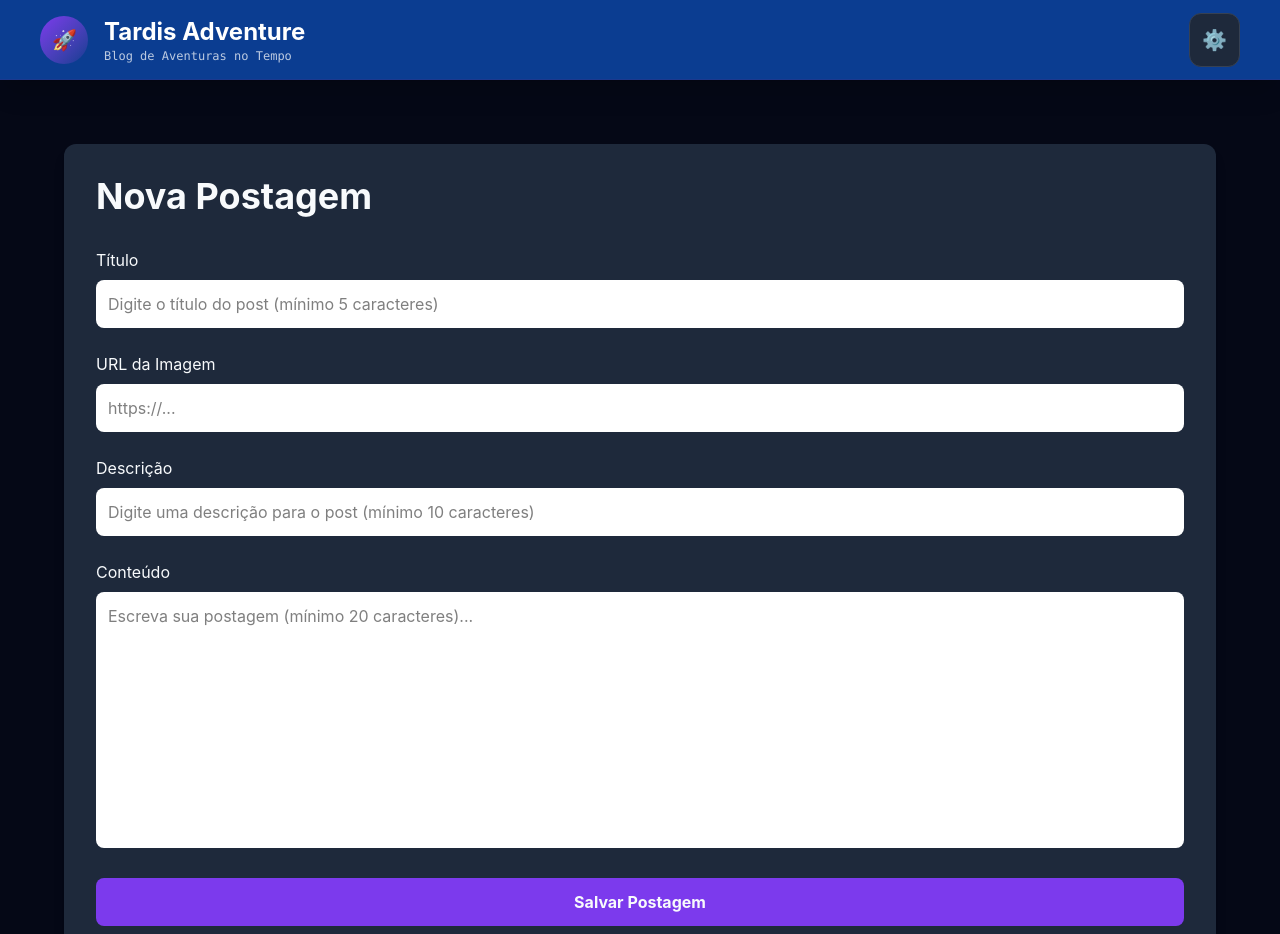
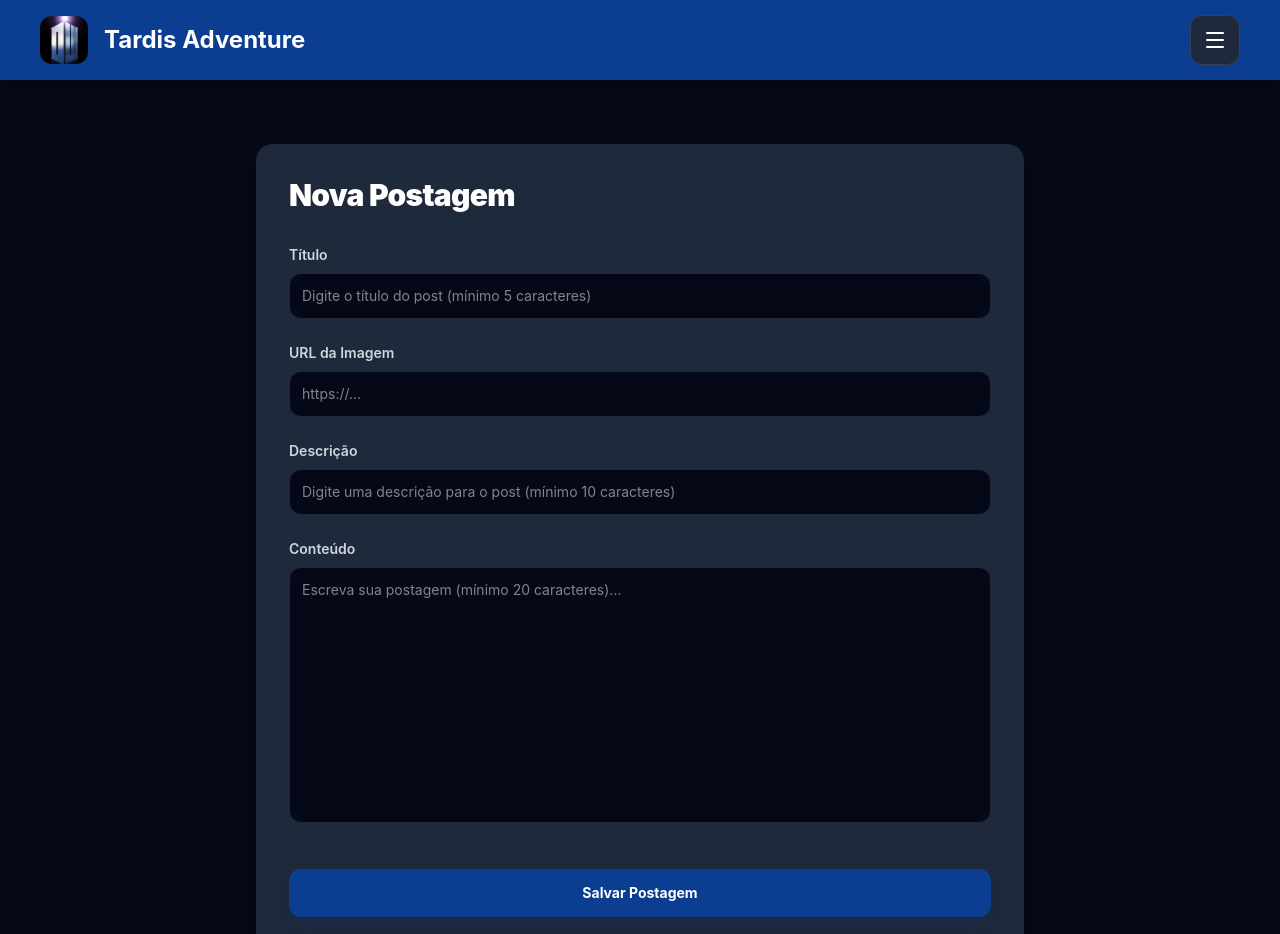
Before and after one commit to ArlensonLorran/TARDIS-Adventure, a Next.js app in the folder frontend/: page /admin/create in a window 1280 px wide. Shown: the top 934 px of the page. Built offline with nearby package versions, Linux system fonts and the light colour scheme; no server answers.

Commit message:
Visual melhorado

```diff
--- a/frontend/app/admin/create/page.tsx
+++ b/frontend/app/admin/create/page.tsx
@@ -44,7 +44,7 @@ export default function CreatePostPage() {
         throw new Error(resultado.details || resultado.message || "Erro ao salvar no banco.");
       }
 
-      alert("Post publicado com sucesso no MongoDB!");
+      alert("Post publicado com sucesso!");
 
       router.push("/admin");
       router.refresh();
@@ -56,13 +56,11 @@ export default function CreatePostPage() {
     }
   };
 
+  return (
+    <main className="min-h-screen bg-slate-50 dark:bg-space-dark text-slate-900 dark:text-white p-4 sm:p-8 transition-colors duration-300">
+      <div className="max-w-3xl mx-auto bg-white dark:bg-space-light p-6 sm:p-8 rounded-2xl shadow-xl border border-slate-200 dark:border-gray-800 transition-colors duration-300">
 
-  return (
-    <main className="bg-space-dark text-star p-8">
-
-    <div className="w-full bg-space-light p-8 rounded-xl shadow-lg">
-
-        <h1 className="text-4xl font-bold mb-8">
+        <h1 className="text-3xl font-black tracking-tight mb-8 text-slate-900 dark:text-white">
           Nova Postagem
         </h1>
 
@@ -70,77 +68,73 @@ export default function CreatePostPage() {
 
           {/* Título */}
           <div>
-            <label className="block mb-2">
+            <label className="block mb-2 text-sm font-semibold text-slate-700 dark:text-gray-300">
               Título
             </label>
-
             <input
               type="text"
               value={titulo}
               onChange={(e) => setTitulo(e.target.value)}
               placeholder="Digite o título do post (mínimo 5 caracteres)"
-              className="w-full p-3 rounded-lg text-black bg-white"
+              className="w-full p-3 rounded-xl text-slate-900 dark:text-white bg-slate-50 dark:bg-space-dark border border-slate-200 dark:border-gray-800 focus:outline-none focus:border-slate-400 dark:focus:border-gray-600 transition text-sm"
             />
           </div>
 
           {/* Imagem */}
           <div>
-            <label className="block mb-2">
+            <label className="block mb-2 text-sm font-semibold text-slate-700 dark:text-gray-300">
               URL da Imagem
             </label>
-
             <input
               type="text"
               value={imagem}
               onChange={(e) => setImagem(e.target.value)}
               placeholder="https://..."
-              className="w-full p-3 rounded-lg text-black bg-white"
+              className="w-full p-3 rounded-xl text-slate-900 dark:text-white bg-slate-50 dark:bg-space-dark border border-slate-200 dark:border-gray-800 focus:outline-none focus:border-slate-400 dark:focus:border-gray-600 transition text-sm"
             />
           </div>
 
           {/* Descrição */}
           <div>
-            <label className="block mb-2">
+            <label className="block mb-2 text-sm font-semibold text-slate-700 dark:text-gray-300">
               Descrição
             </label>
-
             <input
               type="text"
               value={descricao}
               onChange={(e) => setDescricao(e.target.value)}
               placeholder="Digite uma descrição para o post (mínimo 10 caracteres)"
-              className="w-full p-3 rounded-lg text-black bg-white"
+              className="w-full p-3 rounded-xl text-slate-900 dark:text-white bg-slate-50 dark:bg-space-dark border border-slate-200 dark:border-gray-800 focus:outline-none focus:border-slate-400 dark:focus:border-gray-600 transition text-sm"
             />
           </div>
 
           {/* Conteúdo */}
           <div>
-            <label className="block mb-2">
+            <label className="block mb-2 text-sm font-semibold text-slate-700 dark:text-gray-300">
               Conteúdo
             </label>
-
             <textarea
               value={conteudo}
               onChange={(e) => setConteudo(e.target.value)}
               placeholder="Escreva sua postagem (mínimo 20 caracteres)..."
-              className="w-full p-3 rounded-lg text-black bg-white h-64 resize-none"
+              className="w-full p-3 rounded-xl text-slate-900 dark:text-white bg-slate-50 dark:bg-space-dark border border-slate-200 dark:border-gray-800 focus:outline-none focus:border-slate-400 dark:focus:border-gray-600 transition h-64 resize-none text-sm"
             />
           </div>
 
           {/* Mensagem de erro */}
           {erro && (
-            <div className="bg-red-500 text-white p-3 rounded-lg">
-             {erro}
+            <div className="bg-red-500 text-white p-4 rounded-xl text-sm font-medium shadow-md">
+              {erro}
             </div>
-        )}
+          )}
 
           {/* Botão */}
           <button
             onClick={handleSalvar}
             disabled={isSubmitting}
-            className="w-full bg-galaxy py-3 rounded-lg font-bold hover:opacity-80"
-            >
-              {isSubmitting ? "Enviando para a TARDIS..." : "Salvar Postagem"}
+            className="w-full bg-azul-tardis text-white py-3.5 rounded-xl font-bold hover:opacity-90 disabled:opacity-50 transition shadow-lg shadow-azul-tardis/10 text-sm mt-4"
+          >
+            {isSubmitting ? "Publicando..." : "Salvar Postagem"}
           </button>
         </div>
       </div>
--- a/frontend/app/admin/edit/[id]/page.tsx
+++ b/frontend/app/admin/edit/[id]/page.tsx
@@ -8,13 +8,12 @@ interface EditPostPageProps {
 }
 
 export default function EditPostPage({ params }: EditPostPageProps) {
-  // Desembrulha os parâmetros da rota de forma assíncrona exigida pelo Next.js 15
   const resolvedParams = use(params);
   const id = resolvedParams.id;
 
   const [titulo, setTitulo] = useState("");
   const [imagem, setImagem] = useState("");
-  const [descricao, setDescricao] = useState(""); // ✨ Adicionado o estado da descrição
+  const [descricao, setDescricao] = useState("");
   const [conteudo, setConteudo] = useState("");
   const [erro, setErro] = useState("");
   const [loading, setLoading] = useState(true);
@@ -23,17 +22,16 @@ export default function EditPostPage({ params }: EditPostPageProps) {
   const router = useRouter();
   const baseUrl = process.env.NEXT_PUBLIC_API_URL || 'http://localhost:5000';
 
-  // Carrega os dados atuais do post para preencher os campos automaticamente
   useEffect(() => {
     async function carregarPost() {
       try {
         const res = await fetch(`${baseUrl}/api/posts/${id}`);
-        if (!res.ok) throw new Error("Não foi possível localizar este registro na TARDIS.");
+        if (!res.ok) throw new Error("Não foi possível localizar este registro.");
         const post = await res.json();
 
         setTitulo(post.title);
         setImagem(post.imageUrl || "");
-        setDescricao(post.description || ""); // ✨ Carrega a descrição do banco
+        setDescricao(post.description || "");
         setConteudo(post.content);
       } catch (err: any) {
         setErro(err.message);
@@ -55,7 +53,7 @@ export default function EditPostPage({ params }: EditPostPageProps) {
 
     const dadosAtualizados = {
       title: titulo,
-      description: descricao, // ✨ Enviando a descrição atualizada
+      description: descricao,
       content: conteudo,
       imageUrl: imagem || undefined
     };
@@ -75,7 +73,7 @@ export default function EditPostPage({ params }: EditPostPageProps) {
         throw new Error(resultado.details || resultado.message || "Erro ao atualizar no banco.");
       }
 
-      alert("Post atualizado com sucesso no MongoDB!");
+      alert("Post atualizado com sucesso!");
       router.push("/admin");
       router.refresh();
 
@@ -88,24 +86,24 @@ export default function EditPostPage({ params }: EditPostPageProps) {
 
   if (loading) {
     return (
-      <div className="min-h-screen bg-space-dark text-white flex items-center justify-center font-mono">
-        ⏳ Sintonizando frequências da TARDIS...
+      <div className="min-h-screen bg-slate-50 dark:bg-space-dark text-slate-600 dark:text-gray-400 flex items-center justify-center text-sm font-medium transition-colors duration-300">
+        <span className="animate-pulse">⏳ Carregando dados do artigo...</span>
       </div>
     );
   }
 
   return (
-    <main className="bg-space-dark text-white p-8">
-      <div className="w-full bg-space-light p-8 rounded-xl shadow-lg">
+    <main className="min-h-screen bg-slate-50 dark:bg-space-dark text-slate-900 dark:text-white p-4 sm:p-8 transition-colors duration-300">
+      <div className="max-w-3xl mx-auto bg-white dark:bg-space-light p-6 sm:p-8 rounded-2xl shadow-xl border border-slate-200 dark:border-gray-800 transition-colors duration-300">
 
-        <h1 className="text-4xl font-bold mb-8">
+        <h1 className="text-3xl font-black tracking-tight mb-8 text-slate-900 dark:text-white">
           Editar Postagem
         </h1>
 
         <div className="space-y-6">
           {/* Título */}
           <div>
-            <label className="block mb-2">
+            <label className="block mb-2 text-sm font-semibold text-slate-700 dark:text-gray-300">
               Título
             </label>
             <input
@@ -113,13 +111,13 @@ export default function EditPostPage({ params }: EditPostPageProps) {
               value={titulo}
               onChange={(e) => setTitulo(e.target.value)}
               placeholder="Digite o título do post (mínimo 5 caracteres)"
-              className="w-full p-3 rounded-lg text-black bg-white focus:outline-none"
+              className="w-full p-3 rounded-xl text-slate-900 dark:text-white bg-slate-50 dark:bg-space-dark border border-slate-200 dark:border-gray-800 focus:outline-none focus:border-slate-400 dark:focus:border-gray-600 transition text-sm"
             />
           </div>
 
           {/* Imagem */}
           <div>
-            <label className="block mb-2">
+            <label className="block mb-2 text-sm font-semibold text-slate-700 dark:text-gray-300">
               URL da Imagem
             </label>
             <input
@@ -127,13 +125,13 @@ export default function EditPostPage({ params }: EditPostPageProps) {
               value={imagem}
               onChange={(e) => setImagem(e.target.value)}
               placeholder="https://..."
-              className="w-full p-3 rounded-lg text-black bg-white focus:outline-none"
+              className="w-full p-3 rounded-xl text-slate-900 dark:text-white bg-slate-50 dark:bg-space-dark border border-slate-200 dark:border-gray-800 focus:outline-none focus:border-slate-400 dark:focus:border-gray-600 transition text-sm"
             />
           </div>
 
           {/* Descrição */}
           <div>
-            <label className="block mb-2">
+            <label className="block mb-2 text-sm font-semibold text-slate-700 dark:text-gray-300">
               Descrição
             </label>
             <input
@@ -141,44 +139,46 @@ export default function EditPostPage({ params }: EditPostPageProps) {
               value={descricao}
               onChange={(e) => setDescricao(e.target.value)}
               placeholder="Digite uma descrição para o post (mínimo 10 caracteres)"
-              className="w-full p-3 rounded-lg text-black bg-white focus:outline-none"
+              className="w-full p-3 rounded-xl text-slate-900 dark:text-white bg-slate-50 dark:bg-space-dark border border-slate-200 dark:border-gray-800 focus:outline-none focus:border-slate-400 dark:focus:border-gray-600 transition text-sm"
             />
           </div>
 
           {/* Conteúdo */}
           <div>
-            <label className="block mb-2">
+            <label className="block mb-2 text-sm font-semibold text-slate-700 dark:text-gray-300">
               Conteúdo
             </label>
             <textarea
               value={conteudo}
               onChange={(e) => setConteudo(e.target.value)}
               placeholder="Escreva sua postagem (mínimo 20 caracteres)..."
-              className="w-full p-3 rounded-lg text-black bg-white h-64 resize-none focus:outline-none"
+              className="w-full p-3 rounded-xl text-slate-900 dark:text-white bg-slate-50 dark:bg-space-dark border border-slate-200 dark:border-gray-800 focus:outline-none focus:border-slate-400 dark:focus:border-gray-600 transition h-64 resize-none text-sm"
             />
           </div>
 
           {/* Mensagem de erro */}
           {erro && (
-            <div className="bg-red-500 text-white p-3 rounded-lg">
+            <div className="bg-red-500 text-white p-4 rounded-xl text-sm font-medium shadow-md">
               {erro}
             </div>
           )}
 
           {/* Botões de Ação */}
-          <div className="flex gap-4">
+          <div className="flex flex-col sm:flex-row gap-4 pt-2">
             <button
+              type="button"
               onClick={() => router.push("/admin")}
-              className="w-1/3 bg-gray-700 py-3 rounded-lg font-bold hover:opacity-80 transition"
+              className="w-full sm:w-1/3 bg-slate-100 dark:bg-slate-800 text-slate-700 dark:text-slate-300 py-3.5 rounded-xl font-bold hover:opacity-90 transition text-sm order-2 sm:order-1"
             >
               Cancelar
             </button>
             <button
+              type="button"
               onClick={handleEditar}
               disabled={isSubmitting}
-              className="w-2/3 bg-galaxy py-3 rounded-lg font-bold hover:opacity-80 transition"
+              className="w-full sm:w-2/3 bg-azul-tardis text-white py-3.5 rounded-xl font-bold hover:opacity-90 disabled:opacity-50 transition shadow-lg shadow-azul-tardis/10 text-sm order-1 sm:order-2"
             >
-              {isSubmitting ? "Atualizando Matrix..." : "Salvar Alterações"}
+              {isSubmitting ? "Atualizando..." : "Salvar Alterações"}
             </button>
           </div>
         </div>
--- a/frontend/app/admin/page.tsx
+++ b/frontend/app/admin/page.tsx
@@ -29,7 +29,7 @@ export default async function AdminPage() {
       <div className="flex flex-col sm:flex-row justify-between items-start sm:items-center gap-4 mb-8">
         <div>
           <h1 className="text-3xl sm:text-4xl font-bold text-slate-900 dark:text-white">Dashboard Administrativo</h1>
-          <p className="text-slate-500 dark:text-gray-400 text-sm">Gerencie as transmissões da linha do tempo.</p>
+          <p className="text-slate-500 dark:text-gray-400 text-sm">Delete, crie ou altere os posts.</p>
         </div>
         <Link
           href="/admin/create"
--- a/frontend/app/post/[id]/page.tsx
+++ b/frontend/app/post/[id]/page.tsx
@@ -56,7 +56,7 @@ export default async function PostPage({ params }: PostPageProps) {
             className="inline-flex items-center gap-2 text-sm font-medium text-slate-500 dark:text-gray-400 hover:text-azul-tardis dark:hover:text-blue-400 transition group"
           >
             <span className="transition-transform group-hover:-translate-x-1">←</span>
-            Voltar para a Linha do Tempoo
+            Voltar para o Feed
           </Link>
         </div>
 
--- a/frontend/components/CommentsSection.tsx
+++ b/frontend/components/CommentsSection.tsx
@@ -63,14 +63,14 @@ export default function CommentsSection({ postId, initialComments }: CommentsSec
       {/* FORMULÁRIO */}
       {/* Ajustado fundo do formulário para um cinza leve no modo claro */}
       <form onSubmit={handleSubmit} className="mb-8 bg-slate-50 dark:bg-space-dark/40 p-4 sm:p-6 rounded-2xl border border-slate-200 dark:border-gray-800 w-full">
-        <h3 className="text-xs font-semibold text-slate-500 dark:text-gray-400 mb-4">// Deixe sua transmissão no Vortex</h3>
+        <h3 className="text-xs font-semibold text-slate-500 dark:text-gray-400 mb-4">// Diga-nos sua opinião sobre o post</h3>
         <div className="space-y-4">
           <input
             type="text"
             required
             value={author}
             onChange={(e) => setAuthor(e.target.value)}
-            placeholder="Seu nome ou codinome espacial"
+            placeholder="Insira seu nome ou apelido .."
             disabled={isSubmitting}
             // Inputs agora são brancos no modo claro e escuros no modo escuro
             className="w-full bg-white dark:bg-space-dark text-slate-900 dark:text-white rounded-xl p-3 text-sm border border-slate-200 dark:border-gray-800 focus:outline-none focus:border-azul-tardis transition disabled:opacity-50"
--- a/frontend/components/Footer.tsx
+++ b/frontend/components/Footer.tsx
@@ -2,7 +2,8 @@ export default function Footer() {
   return (
     <footer className="w-full bg-space-light border-t border-gray-800 py-6 text-center text-sm text-gray-400 font-mono mt-auto">
       <div className="max-w-7xl mx-auto px-4">
-        <p>© {new Date().getFullYear()} TARDIS Adventure. Desenvolvido no Espaço-Tempo.</p>
+        <p>© {new Date().getFullYear()} TARDIS Adventure. Desenvolvido por Alyne de Souza
+          e Arlenson Lorran.</p>
         <p className="text-xs opacity-50 mt-1">"We're all stories, in the end. Just make it a good one, eh?" — The Doctor</p>
       </div>
     </footer>
--- a/frontend/components/LoginModal.tsx
+++ b/frontend/components/LoginModal.tsx
@@ -78,7 +78,6 @@ export default function LoginModal({ isOpen, onClose }: LoginModalProps) {
           <div className="flex justify-between items-center border-b border-slate-100 dark:border-gray-800 pb-4">
             <div>
               <h3 className="text-xl font-bold font-sans">Acesso ao Sistema</h3>
-              <p className="text-xs text-slate-500 dark:text-slate-400 font-mono mt-1">Insira suas credenciais temporais</p>
             </div>
             <button
               onClick={onClose}
--- a/frontend/components/Navbar.tsx
+++ b/frontend/components/Navbar.tsx
@@ -3,7 +3,8 @@
 import Link from "next/link";
 import ThemeToggle from "./ThemeToggle";
 import { useState } from "react";
-import { Search, LayoutDashboard, Home, X } from "lucide-react";
+// ADICIONADO: 'Menu' adicionado às importações do lucide-react
+import { Search, LayoutDashboard, Home, X, Menu } from "lucide-react";
 import LoginModal from "./LoginModal";
 
 export default function Navbar() {
@@ -17,20 +18,24 @@ export default function Navbar() {
     <>
       <header className="bg-azul-tardis w-full h-20 flex items-center justify-between px-6 sm:px-10 shadow-xl border-b border-blue-900 sticky top-0 z-50">
         <Link href="/" className="flex items-center gap-4">
-          <div className="w-12 h-12 rounded-full bg-gradient-to-br from-galaxy to-azul-tardis flex items-center justify-center text-xl">
-            🚀
-          </div>
+          <div className="w-12 h-12 rounded-xl overflow-hidden bg-white/10 flex items-center justify-center shadow-inner">
+            <img
+               src="/images/image.png"
+               alt="Logo do Blog"
+               className="w-full h-full object-cover"
+              />
+            </div>
           <div>
             <h2 className="font-bold text-xl sm:text-2xl text-white">Tardis Adventure</h2>
-            <p className="text-xs opacity-75 hidden sm:block font-mono">Blog de Aventuras no Tempo</p>
           </div>
         </Link>
 
+        {/* AJUSTADO: Agora renderiza o ícone Menu quando o painel estiver fechado */}
         <button
           onClick={() => setMenuOpen(!menuOpen)}
-          className="p-3 rounded-xl bg-space-light hover:bg-space-dark text-white border border-gray-700 transition-all"
+          className="p-3 rounded-xl bg-space-light hover:bg-space-dark text-white border border-gray-700 transition-all flex items-center justify-center"
         >
-          {menuOpen ? <X size={24} /> : <span className="text-xl">⚙️</span>}
+          {menuOpen ? <X size={24} /> : <Menu size={24} />}
         </button>
       </header>
 
```
Also changed, not shown: frontend/app/page.tsx (+3 -15 lines), frontend/public/images/image.png (added).
